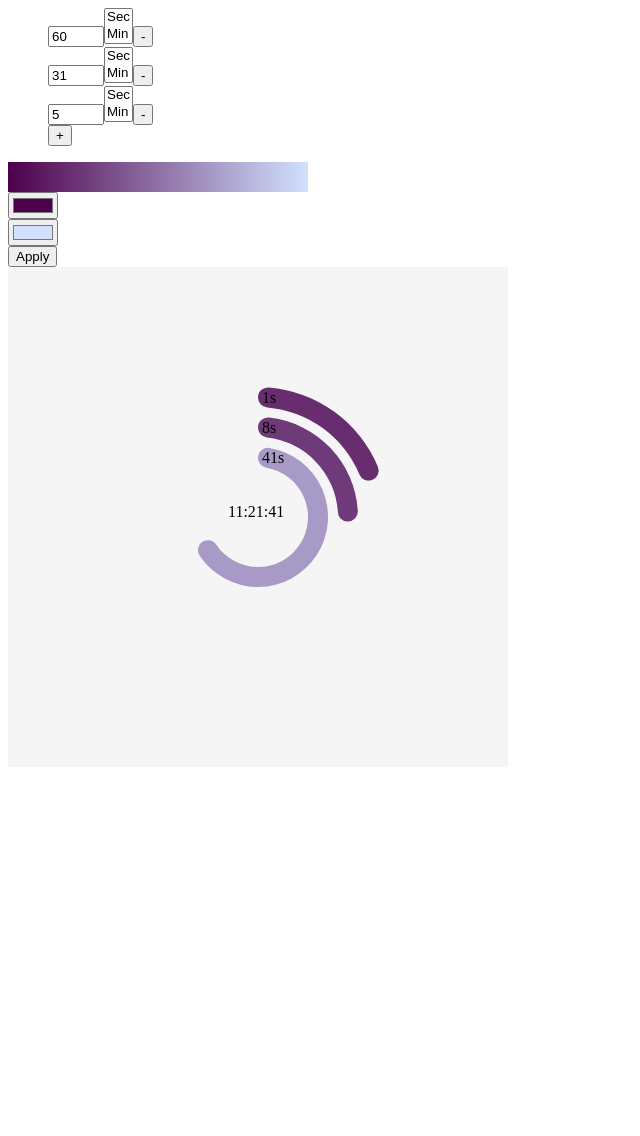
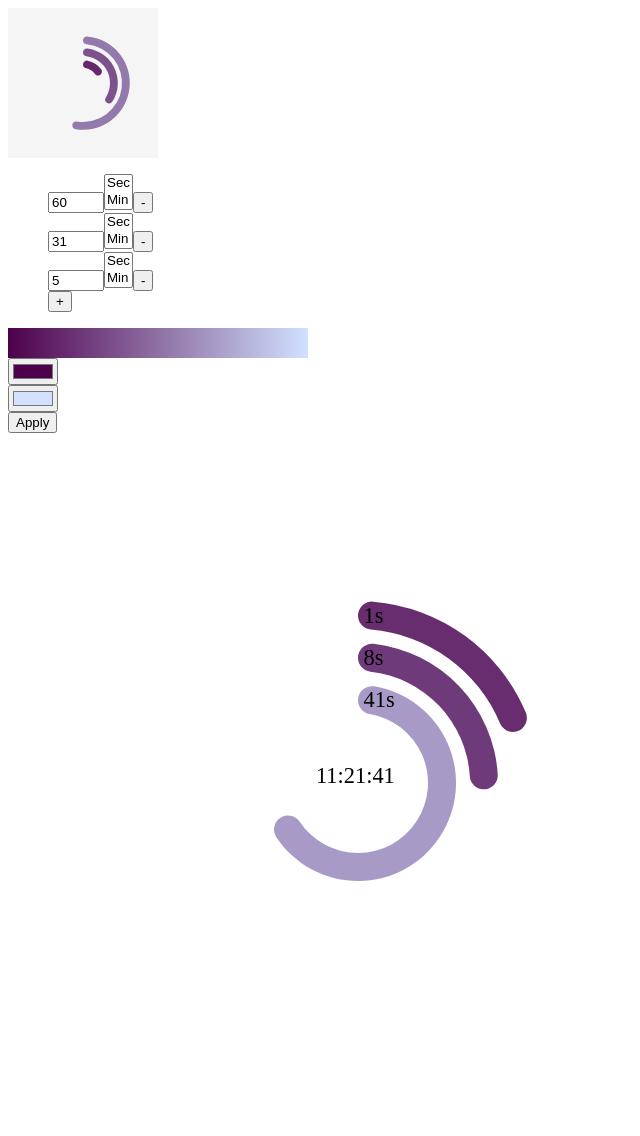
Before and after one commit to hariswb/polar-clock, a plain HTML site: page index.html in a window 1280 px wide. Shown: the whole page, without its empty margins (0-640 px from the left). Before the commit the page ends 800 px from the top, so only its background shows below. Drawn offline with nearby package versions, Linux system fonts and the light colour scheme.

Commit message:
Add clock-map. Change clock size system (controllable by css). Add class='text-clock' to time text on circles.

```diff
--- a/index.html
+++ b/index.html
@@ -7,9 +7,12 @@
   <body>
     <div id="main">
       <div id="control">
-        <ul id="clock-setting">
-          <li class="last-child"><button id="add-clock">+</button></li>
-        </ul>
+        <div id="clock-setting">
+          <div id="clock-map" class="clock-map-container"></div>
+          <ul id="clock-list">
+            <li class="last-child"><button id="add-clock">+</button></li>
+          </ul>
+        </div>
         <div id="color-setting">
           <div class="color-bar-container">
             <div id="color-bar"></div>
@@ -24,7 +27,9 @@
         <div><button id="apply-settings">Apply</button></div>
       </div>
       <div>
-        <div id="clock"></div>
+        <div>
+          <div id="clock" class="clock-container"></div>
+        </div>
       </div>
     </div>
   </body>
--- a/index.js
+++ b/index.js
@@ -12,9 +12,20 @@ let timer = null;
 const Clock = d3
   .select("#clock")
   .append("svg")
-  .attr("width", width)
-  .attr("height", height)
-  .style("background-color", "whitesmoke");
+  .attr("id", "clock-svg")
+  .attr("preserveAspectRatio", "xMinYMin meet")
+  .attr("viewBox", `0 0 ${width} ${height}`);
+
+const layerClocks = Clock.append("g").selectAll("g");
+
+const ClockMap = d3
+  .select("#clock-map")
+  .append("svg")
+  .attr("id", "clock-map-svg")
+  .attr("preserveAspectRatio", "xMinYMin meet")
+  .attr("viewBox", `0 0 ${500} ${500}`);
+
+const layerClockMap = ClockMap.append("g");
 
 const ColorBar = d3
   .select("#color-bar")
@@ -24,21 +35,23 @@ const ColorBar = d3
 
 const layerColorBar = ColorBar.append("g");
 
-const layerClocks = Clock.append("g").selectAll("g");
-
 Clock.append("g").append("text").attr("class", "dummy-date");
 
 init();
 
 function init() {
-  for (let i of [5,31,60]) {
+  for (let i of [5, 31, 60]) {
     addData(arcIndex.toString(), i);
     arcIndex += 1;
   }
   sortClocks();
+
   createClock(layerClocks, clocks);
   createColorBar(layerColorBar, colors);
+
+  createClockMap(layerClockMap, clocks);
   clockList(clocks);
+
   timer = d3.timer(tick);
 }
 
@@ -48,6 +61,7 @@ function init() {
 
 d3.select("#add-clock").on("click", function () {
   addData(arcIndex.toString(), 5);
+  createClockMap(layerClockMap, clocks);
   clockList(clocks);
   arcIndex += 1;
 });
@@ -70,7 +84,10 @@ d3.select("#apply-settings").on("click", function () {
   sortClocks();
   createClock(layerClocks, clocks);
   createColorBar(layerColorBar, colors);
+
   clockList(clocks);
+  createClockMap(layerClockMap, clocks);
+
   timer = d3.timer(tick);
 });
 
@@ -85,9 +102,9 @@ function addData(id, length) {
 function sortClocks() {
   clocks = new Map(
     [...clocks.entries()].sort((a, b) => {
-      const valueA = a[1].unit === "sec"? a[1].length:a[1].length*60
-      const valueB = b[1].unit === "sec"? b[1].length:b[1].length*60
-      return valueB - valueA
+      const valueA = a[1].unit === "sec" ? a[1].length : a[1].length * 60;
+      const valueB = b[1].unit === "sec" ? b[1].length : b[1].length * 60;
+      return valueB - valueA;
     })
   );
 }
@@ -132,11 +149,11 @@ function createColorBar(selection, colors) {
     .attr("fill", "url(#gradient)");
 }
 
-function arc(radius, fraction) {
+function arc(arcThickness,radius, fraction) {
   const arc = d3
     .arc()
     .innerRadius(radius)
-    .outerRadius(radius + 20)
+    .outerRadius(radius + arcThickness)
     .cornerRadius(20)
     .startAngle(0)
     .endAngle(2 * Math.PI * fraction);
@@ -155,7 +172,7 @@ function createClock(selection, mapObject) {
     return "arc" + d.id;
   });
   gClocks.append("text").attr("class", (d) => {
-    return "text" + d.id;
+    return "text" + d.id + " text-clock";
   });
 }
 
@@ -164,12 +181,31 @@ function updateClockList() {
   clockList(clocks);
 }
 
+function createClockMap(selection, mapObject) {
+  d3.selectAll("#g-clock-map").remove();
+  const colorScale = setColorScale(colors);
+  const gClockMap = selection
+    .selectAll("g")
+    .data(mapObject.values())
+    .enter()
+    .append("g")
+    .attr("id", "g-clock-map")
+    .attr("transform", `translate(${width / 2}, ${height / 2})`);
+  gClockMap
+    .append("path")
+    .attr("class", (d) => {
+      return "arc-map" + d.id;
+    })
+    .attr("d", (d, i) => arc(26,50 + i * 40, (i + 1) * 0.18))
+    .attr("fill", (d, i) => colorScale((i + 1) * 0.18));
+}
+
 function clockList(mapObjects) {
   d3.selectAll(".clock-li").remove();
 
   mapObjects.forEach((object) => {
     const clockList = d3
-      .select("#clock-setting")
+      .select("#clock-list")
       .append("li")
       .attr("id", "path" + object.id.toString())
       .attr("class", "clock-li")
@@ -218,6 +254,7 @@ function clockList(mapObjects) {
           clocks.delete(clockId);
           d3.select("#path" + this.id).remove();
         }
+        createClockMap(layerClockMap, clocks);
       });
   });
 }
@@ -235,20 +272,21 @@ function tick(elapsed) {
   const timeInSeconds = timeInMillisec / 1000;
   const timeInMinutes = timeInMillisec / 1000 / 60;
 
-  colorScale = setColorScale(colors);
+  const colorScale = setColorScale(colors);
 
   clocks.forEach((obj) => {
+    const arcLength =
+      obj.unit === "sec"
+        ? (timeInSeconds % obj.length) / obj.length
+        : (timeInMinutes % obj.length) / obj.length;
 
-    const arcLength = obj.unit === "sec"?
-      (timeInSeconds % obj.length) / obj.length:
-      (timeInMinutes % obj.length) / obj.length;
+    const timeText =
+      obj.unit === "sec"
+        ? `${Math.floor(timeInSeconds % obj.length)}s`
+        : `${Math.floor(timeInMinutes % obj.length)}m`;
 
-    const timeText = obj.unit === "sec"?
-      `${Math.floor(timeInSeconds % obj.length)}s`:
-      `${Math.floor(timeInMinutes % obj.length)}m`;
-
-      d3.select(".arc" + obj.id)
-      .attr("d", arc(50 + i * 30, arcLength))
+    d3.select(".arc" + obj.id)
+      .attr("d", arc(20,50 + i * 30, arcLength))
       .attr("fill", colorScale(arcLength));
     d3.select(".text" + obj.id)
       .text(timeText)
--- a/style.css
+++ b/style.css
@@ -13,6 +13,23 @@ ul li:first-child {
   display: inline-block;
 }
 
+/* Clock-Map */
+
+.clock-map-container{
+  max-width: 150px;
+  background-color: whitesmoke;
+}
+
+/* Clock */
+
+.clock-container{
+  max-width: 700px;
+}
+
+.text-clock{
+
+}
+
 /* Color Bar */
 
 .color-bar-container {
```
